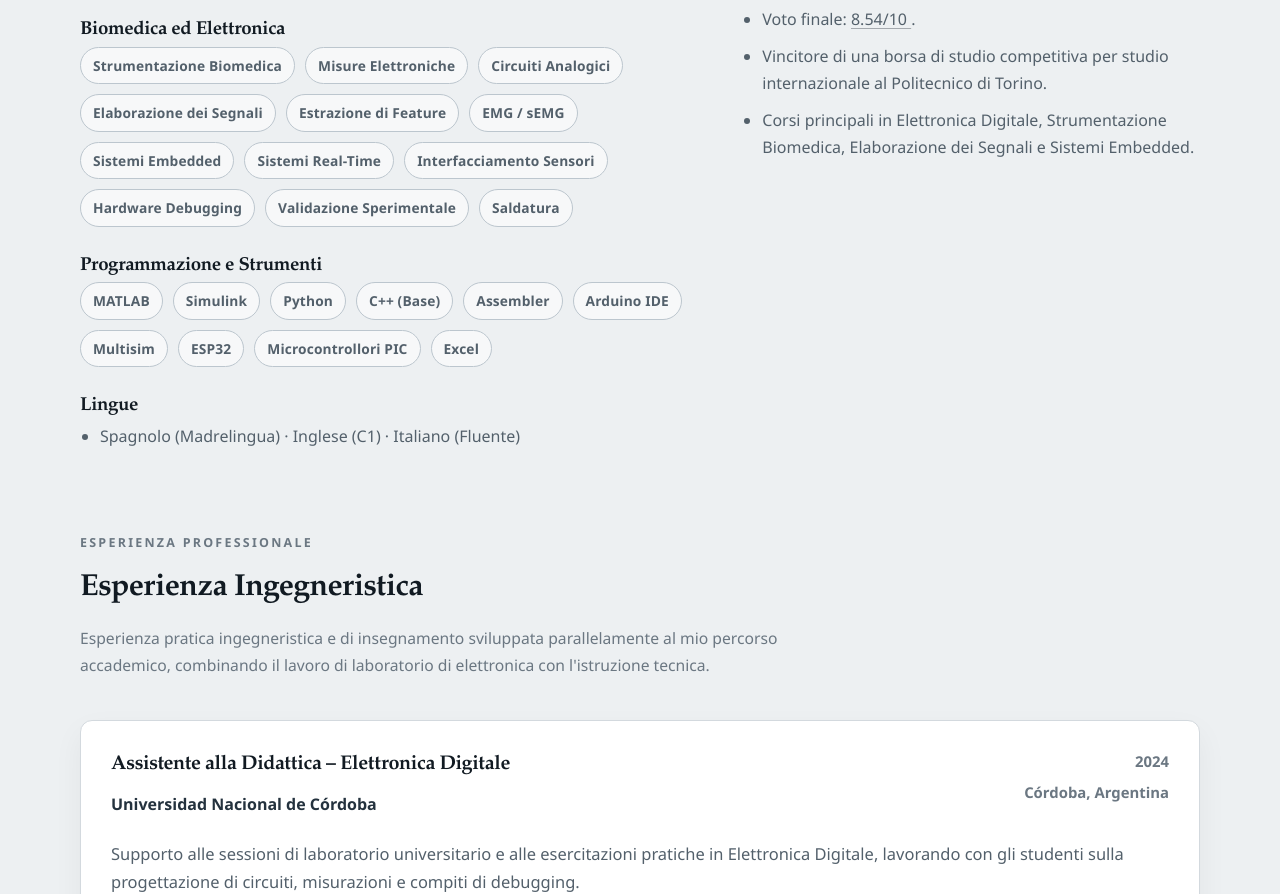
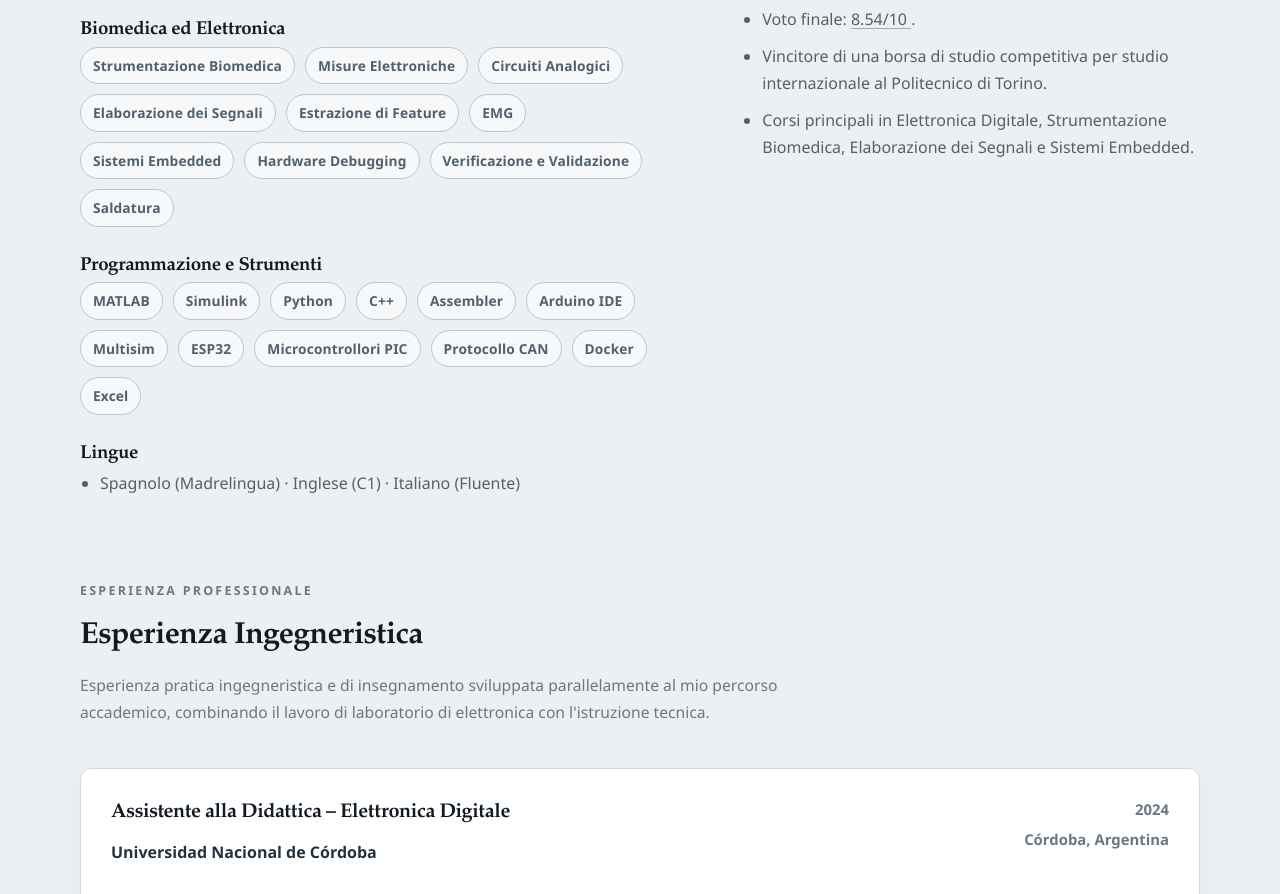
Before and after one commit to marcelo-venturini/marcelo-venturini.github.io, a plain HTML site: page it/index.html in a window 1280 px wide. Shown: the part 1390-2284 px from the top of the page. Drawn offline with Linux system fonts and the light colour scheme.

Commit message:
Updated CV and Site

```diff
--- a/it/index.html
+++ b/it/index.html
@@ -179,12 +179,12 @@
               <span class="tag">Circuiti Analogici</span>
               <span class="tag">Elaborazione dei Segnali</span>
               <span class="tag">Estrazione di Feature</span>
-              <span class="tag">EMG / sEMG</span>
+              <span class="tag">EMG</span>
               <span class="tag">Sistemi Embedded</span>
-              <span class="tag">Sistemi Real-Time</span>
-              <span class="tag">Interfacciamento Sensori</span>
+              <!--<span class="tag">Sistemi Real-Time</span>
+              <span class="tag">Interfacciamento Sensori</span>-->
               <span class="tag">Hardware Debugging</span>
-              <span class="tag">Validazione Sperimentale</span>
+              <span class="tag">Verificazione e Validazione</span>
               <span class="tag">Saldatura</span>
             </div>
 
@@ -193,12 +193,14 @@
               <span class="tag">MATLAB</span>
               <span class="tag">Simulink</span>
               <span class="tag">Python</span>
-              <span class="tag">C++ (Base)</span>
+              <span class="tag">C++</span>
               <span class="tag">Assembler</span>
               <span class="tag">Arduino IDE</span>
               <span class="tag">Multisim</span>
               <span class="tag">ESP32</span>
               <span class="tag">Microcontrollori PIC</span>
+              <span class="tag">Protocollo CAN</span>
+              <span class="tag">Docker</span>
               <span class="tag">Excel</span>
             </div>
 
```
Also changed, not shown: es/index.html (+4 -2 lines), index.html (+5 -3 lines), 3 other files.
